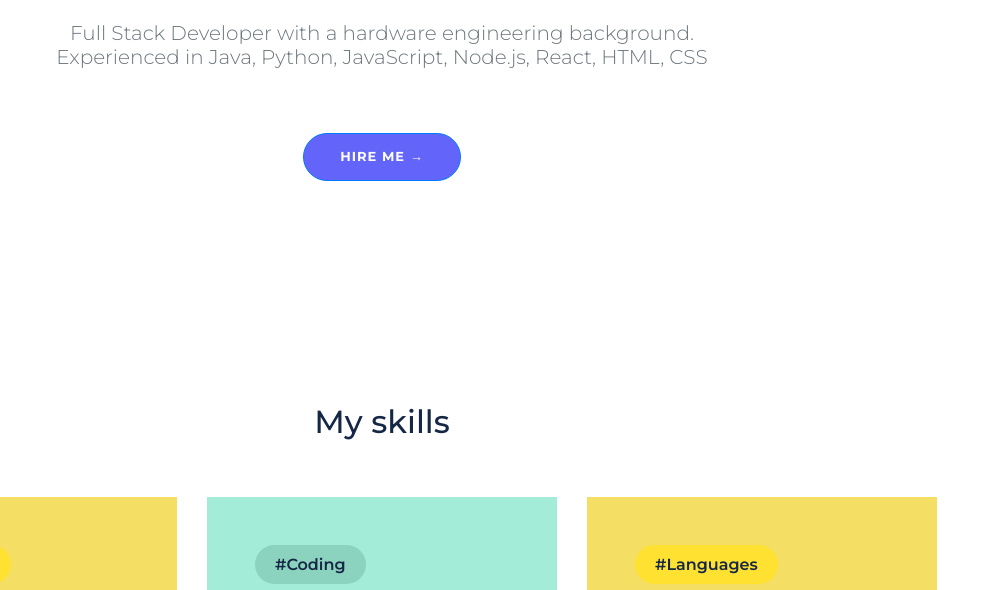
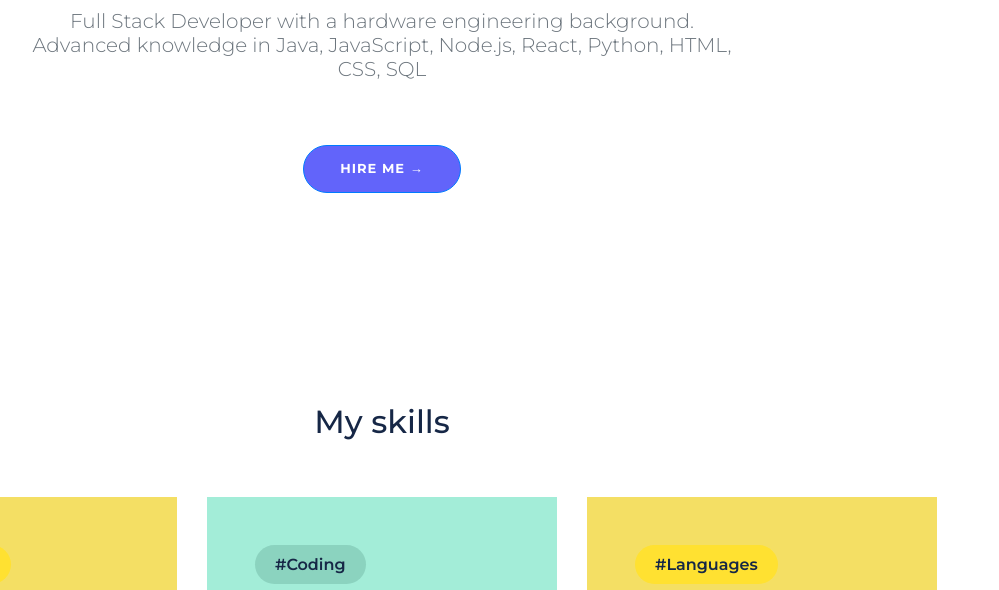
Before and after one commit to Igor-Kazak/Igor-Kazak.github.io, a plain HTML site: page portfolio/index.html in a window 1280 px wide. Shown: the part 510-1100 px from the top of the page, without its empty margins (258-1257 px from the left). Drawn offline with nearby package versions, Linux system fonts and the light colour scheme; some icons are missing.

Commit message:
portfolio

```diff
--- a/portfolio/index.html
+++ b/portfolio/index.html
@@ -344,8 +344,8 @@
             <h1 class="display-5 weight-600">Hi, I'm Igor Kazak.</h1>
             <h6 class="mb-4">Full Stack Developer</h6>
             <p class="text-muted lead col-md-12 col-lg-8 mx-auto">
-              Full Stack Developer with a hardware engineering background. Experienced in Java,
-              Python, JavaScript, Node.js, React, HTML, CSS</p>
+              Full Stack Developer with a hardware engineering background. Advanced knowledge in Java,
+		JavaScript, Node.js, React, Python, HTML, CSS, SQL</p>
             <a href="mailto:igor@strizhi.ru" class="btn btn-primary mt-5">Hire Me &rarr;</a>
           </div>
         </div>
```
